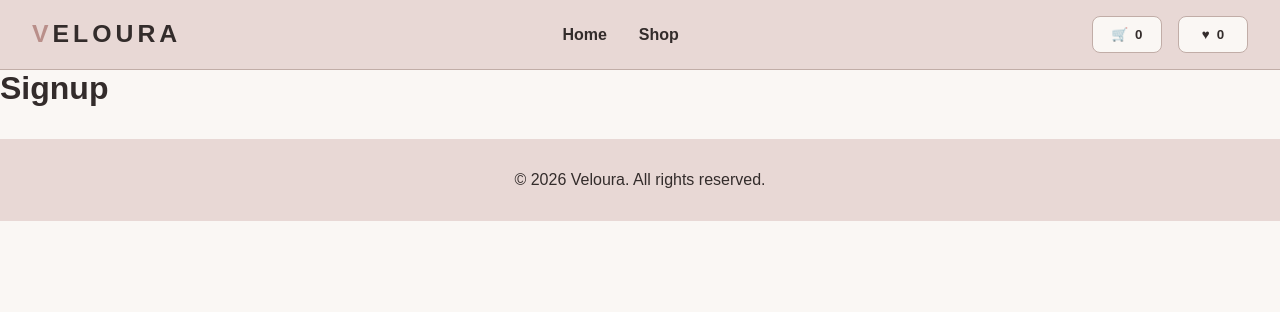
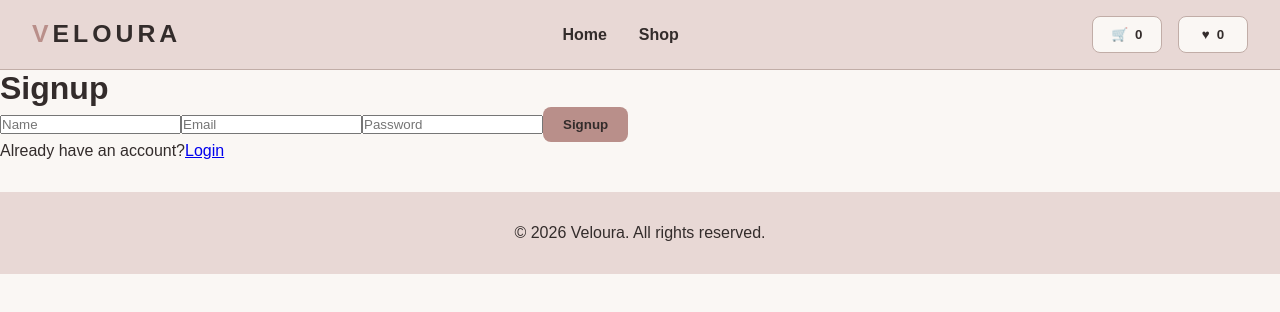
Before and after one commit to maryam-dev26/veloura-react, a React (Vite) app: page /signup in a window 1280 px wide. Shown: the top 312 px of the page. Built offline with nearby package versions, Linux system fonts and the light colour scheme; no server answers.

Commit message:
feat: add Login and Signup pages with authentication integration

```diff
--- a/src/pages/Login.jsx
+++ b/src/pages/Login.jsx
@@ -1,9 +1,9 @@
-import { useState } from "react"
-import { useNavigate, Link } from "react-router-dom"
-import { useAuth } from "../context/AuthContext"
+import { useState } from "react";
+import { Navigate, useNavigate, Link } from "react-router-dom";
+import { useAuth } from "../context/AuthContext";
 
 function Login() {
-    const { login } = useAuth()
+  const { login, isAuthenticated } = useAuth()
   const navigate = useNavigate()
 
   const [email, setEmail] = useState("")
@@ -17,7 +17,7 @@ function Login() {
     setLoading(true)
     try {
       await login(email, password)
-            navigate('/')
+      navigate("/")
     } catch (error) {
       setError(error.message)
     } finally {
@@ -25,18 +25,35 @@ function Login() {
     }
   }
 
+  if (isAuthenticated) {
+    return <Navigate to="/" replace />
+  }
+
   return (
     <form onSubmit={handleSubmit}>
       <h1>Login</h1>
       {error && <p>{error}</p>}
-            <input type="email" value={email} onChange={(e) => setEmail(e.target.value)} required />
-            <input type="password" value={password} onChange={(e) => setPassword(e.target.value)} required />
-            <button type="submit" disabled={loading}>
+      <input
+        type="email"
+        value={email}
+        onChange={(e) => setEmail(e.target.value)} placeholder="Email"
+        required
+      />
+      <input
+        type="password"
+        value={password}
+        onChange={(e) => setPassword(e.target.value)} placeholder="Password" minLength={6}
+        required
+      />
+      <button
+        type="submit"
+        disabled={loading}>
         {loading ? "Logging in..." : "Login"}
       </button>
-            <p>Don't have an account? <Link to="/signup">Sign Up</Link></p>
+      <p> Don't have an account?
+        <Link to="/signup">Sign Up</Link>
+      </p>
     </form>
-
   )
 }
-export default Login
+export default Login;
--- a/src/pages/Signup.jsx
+++ b/src/pages/Signup.jsx
@@ -1,4 +1,68 @@
+import { useAuth } from "../context/AuthContext";
+import { useState } from "react";
+import { useNavigate, Link, Navigate } from "react-router-dom";
+
 function Signup() {
-    return <h1>Signup</h1>
+  const { signup, isAuthenticated } = useAuth()
+  const navigate = useNavigate()
+
+  const [name, setName] = useState("")
+  const [email, setEmail] = useState("")
+  const [password, setPassword] = useState("")
+  const [loading, setLoading] = useState(false)
+  const [error, setError] = useState("")
+
+
+  async function handleSubmit(e) {
+    e.preventDefault()
+    setLoading(true)
+    setError("")
+
+    try {
+      await signup(name, email, password)
+      navigate("/")
+    } catch (error) {
+      setError(error.message)
+    } finally {
+      setLoading(false)
+    }
+  }
+
+  if (isAuthenticated) {
+    return <Navigate to="/" replace />
+  }
+
+  return (
+    <form onSubmit={handleSubmit}>
+      <h1>Signup</h1>
+      {error && <p>{error}</p>}
+      <input
+        type="text"
+        value={name}
+        onChange={(e) => setName(e.target.value)} placeholder="Name"
+        required
+      />
+      <input
+        type="email"
+        value={email} placeholder="Email"
+        onChange={(e) => setEmail(e.target.value)}
+        required
+      />
+      <input
+        type="password"
+        value={password}
+        onChange={(e) => setPassword(e.target.value)} placeholder="Password" minLength={6}
+        required
+      />
+      <button
+        type="submit"
+        disabled={loading}>
+        {loading ? 'Signing Up...' : 'Signup'}
+      </button>
+      <p> Already have an account?
+        <Link to='/login'>Login</Link>
+      </p>
+    </form>
+  )
 }
 export default Signup
```
Lines whose indentation alone changed are shown as unchanged.
